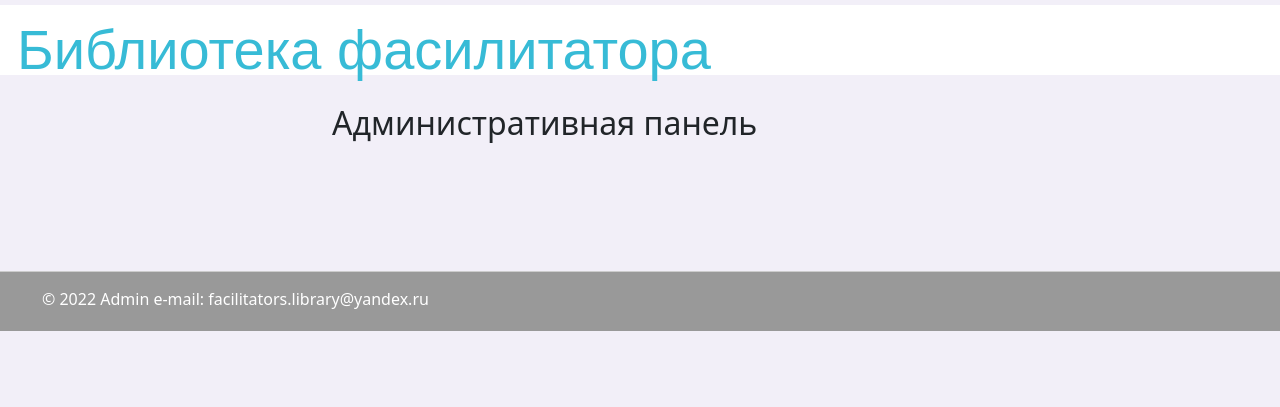
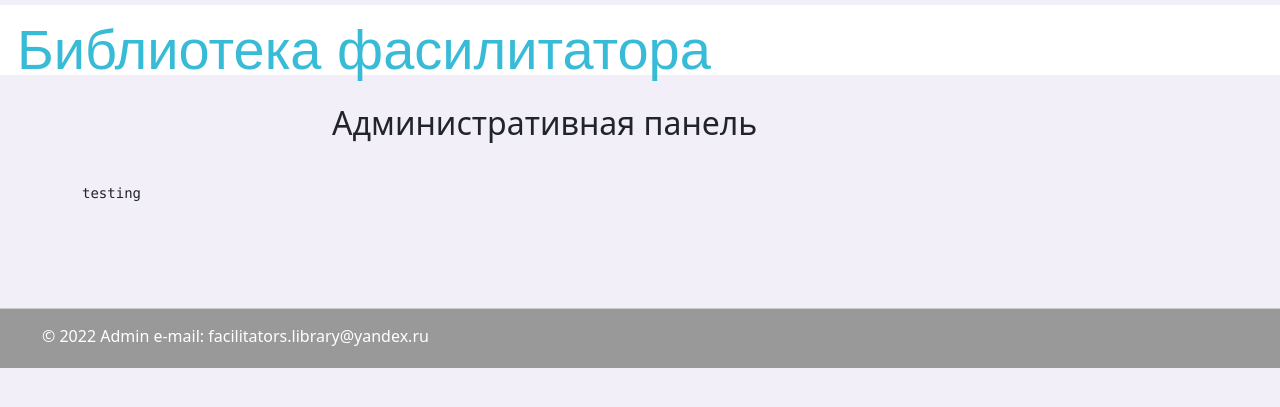
Before and after one commit to shvyrkov/diplom-2-oop, a PHP site: page /view/admin-articles.php in a window 1280 px wide. Shown: the part 56-463 px from the top of the page. Run offline with PHP 8.4, Linux system fonts and the light colour scheme; the template is opened without the code that fills it, so the values that code supplies are empty; some libraries are stand-ins or nearby versions; some web fonts are replaced.

Commit message:
testing changes

```diff
--- a/view/admin-articles.php
+++ b/view/admin-articles.php
@@ -23,6 +23,7 @@ include 'layout/admin_header.php';
                     <div class="signup-form"><!--sign up form-->
                         <!-- <h2>Админка</h2> -->
                         <h2><?=$title ?></h2>
+                        <pre>testing</pre>
 <pre>
 <?php
 // use App\Components\Menu;
```
